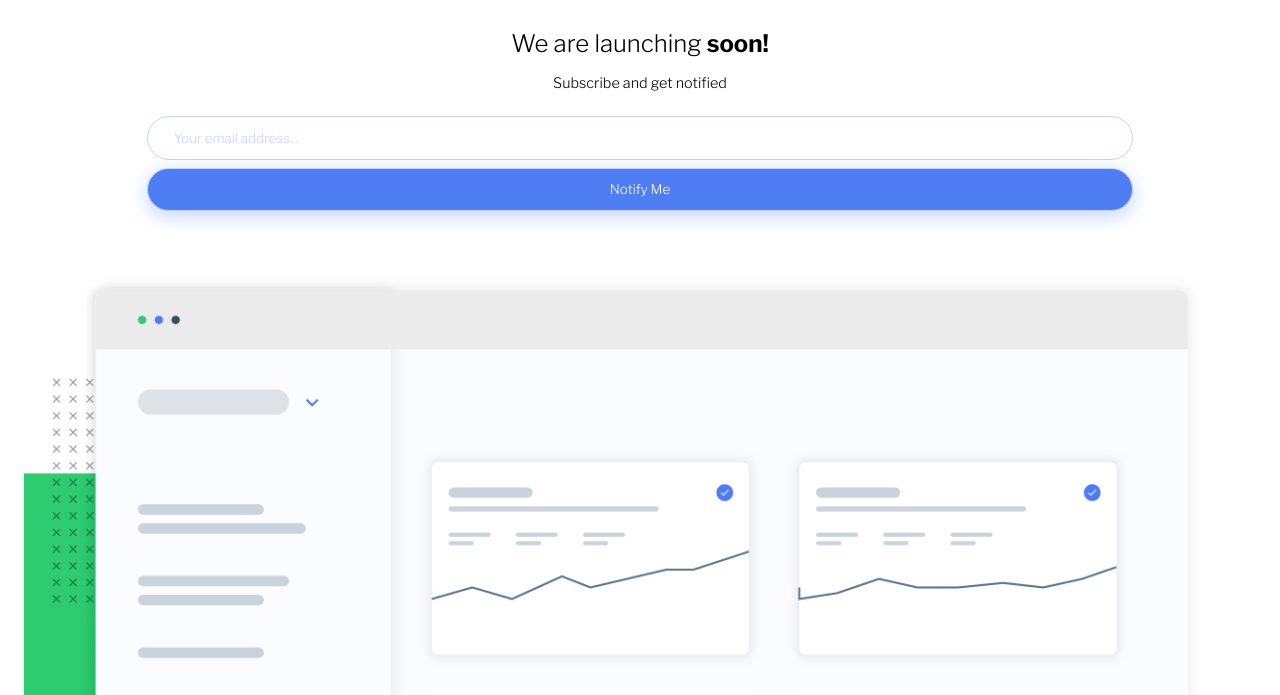
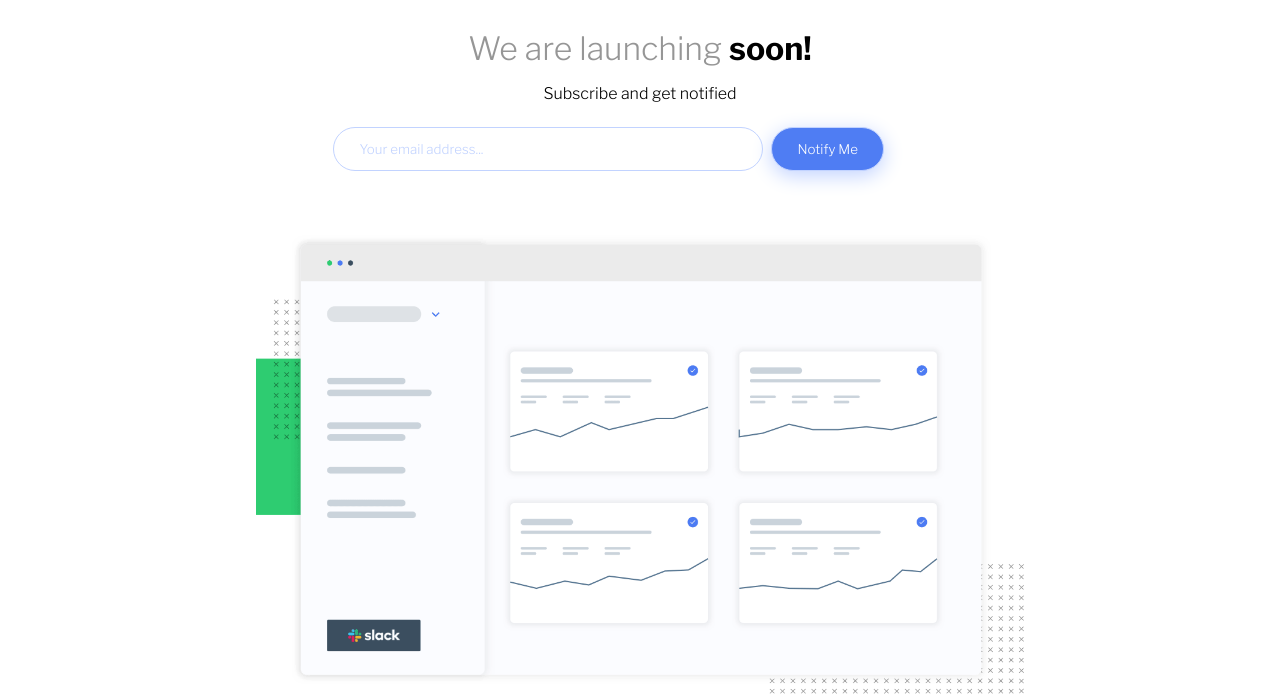
Before and after one commit to branalex94/ping-coming-soon-page, a plain HTML site: page index.html in a window 1280 px wide. Shown: the part 105-800 px from the top of the page. Drawn offline with nearby package versions, Linux system fonts and the light colour scheme.

Commit message:
Desktop responsive finished at 1024px and 1440px

```diff
--- a/styles/styles.css
+++ b/styles/styles.css
@@ -48,6 +48,12 @@ body {
   font-weight: 300;
   font-size: 1.5rem;
   margin-bottom: 1rem;
+  color: var(--Gray);
+}
+
+.main__title b {
+  font-weight: 700;
+  color: #000;
 }
 
 .main__text {
@@ -94,7 +100,7 @@ body {
 }
 
 .footer__icon-badge {
-  width: 2.5rem;
+  width: 2rem;
   display: flex;
   justify-content: center;
   align-items: center;
@@ -120,3 +126,39 @@ body {
 .attribution a {
   color: hsl(228, 45%, 44%);
 }
+
+@media (min-width: 1024px) {
+  .main__wrapper {
+    width: 60vw;
+  }
+
+  .main__title {
+    font-size: 2rem;
+  }
+
+  .main__text {
+    font-size: 1rem;
+  }
+
+  .main__form {
+    flex-direction: row;
+  }
+
+  .form__input {
+    width: 70%;
+  }
+}
+
+@media (min-width: 1440p) {
+  .main__wrapper {
+    width: 40vw;
+  }
+
+  .main__title {
+    font-size: 2.5rem;
+  }
+
+  .form__btn {
+    padding: 0.8rem 2rem;
+  }
+}
```
